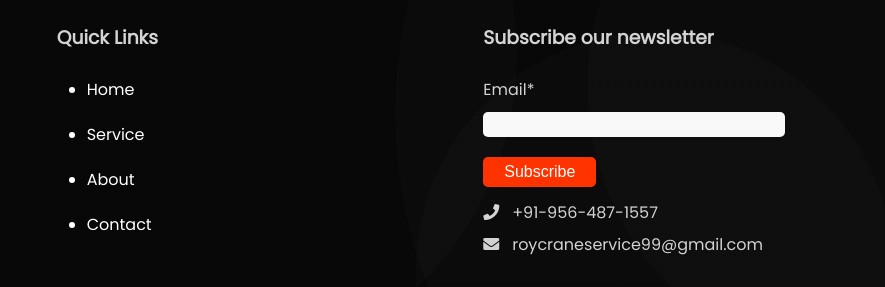
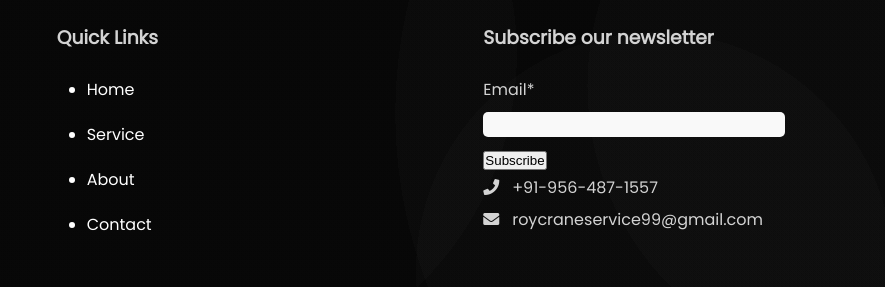
Before and after one commit to erantona/jedi, a plain HTML site: page index.html in a window 1280 px wide. Shown: the part 3217-3504 px from the top of the page, 395-1280 px from the left. Drawn offline with Linux system fonts and the light colour scheme.

Commit message:
subs form

```diff
--- a/index.html
+++ b/index.html
@@ -252,7 +252,7 @@
           <div class="footer-section fcontact">
             <h3>Subscribe our newsletter</h3>
             <br />
-            <form action="" class="subs">
+            <form action="Post" class="subs" name="followers" data-netlify="true">
               <div class="inputBox">
                 <p>Email*</p>
               </div>
@@ -260,7 +260,7 @@
                 <input type="email" name="" required />
               </div>
               <div class="btn">
-                <input type="submit" value="Subscribe" />
+                <button type="submit">Subscribe</button>
               </div>
             </form>
             <div class="foo-Contact">
```
